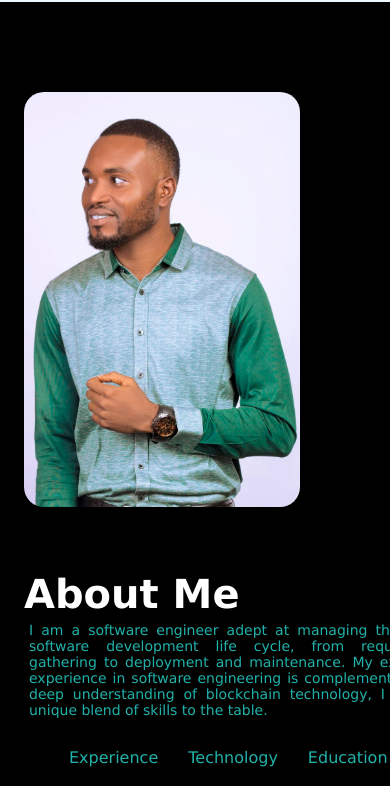
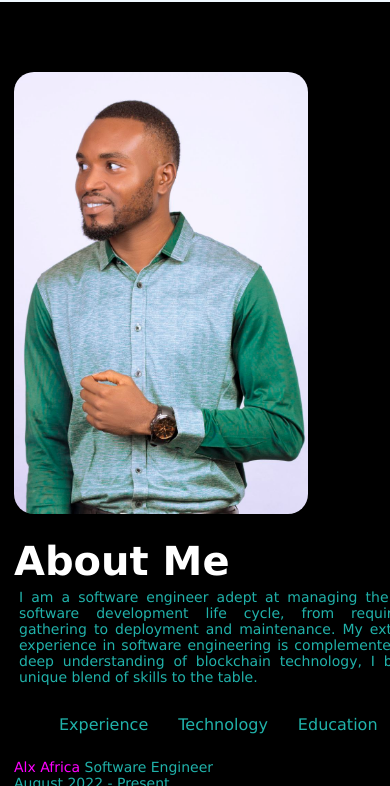
Before and after one commit to Bryanmankind/PortfoilioSite, a website: page staticPublic/about.html in a window 390 px wide. Shown: the part 58-844 px from the top of the page. Drawn offline with Linux system fonts and the light colour scheme.

Commit message:
update css

```diff
--- a/staticPublic/PortfolioSite.css
+++ b/staticPublic/PortfolioSite.css
@@ -494,7 +494,7 @@ nav .fa-solid {
 
   .about-col-1, .about-col-2 {
     flex-basis: 100%;
-    padding: 30px 20px;
+    padding: 10px;
   }
 
   .about-col-1 img {
@@ -508,6 +508,8 @@ nav .fa-solid {
 
   .about-col-2 p {
     padding: 5px;
+    word-wrap: break-word;
+    overflow-wrap: break-word;
   }
 
   .tab-links {
```
